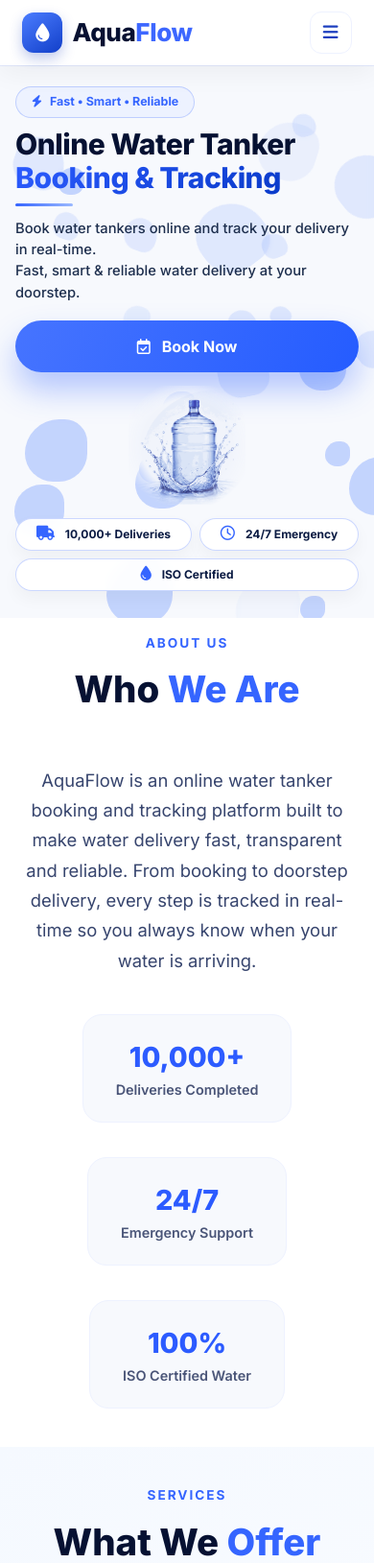
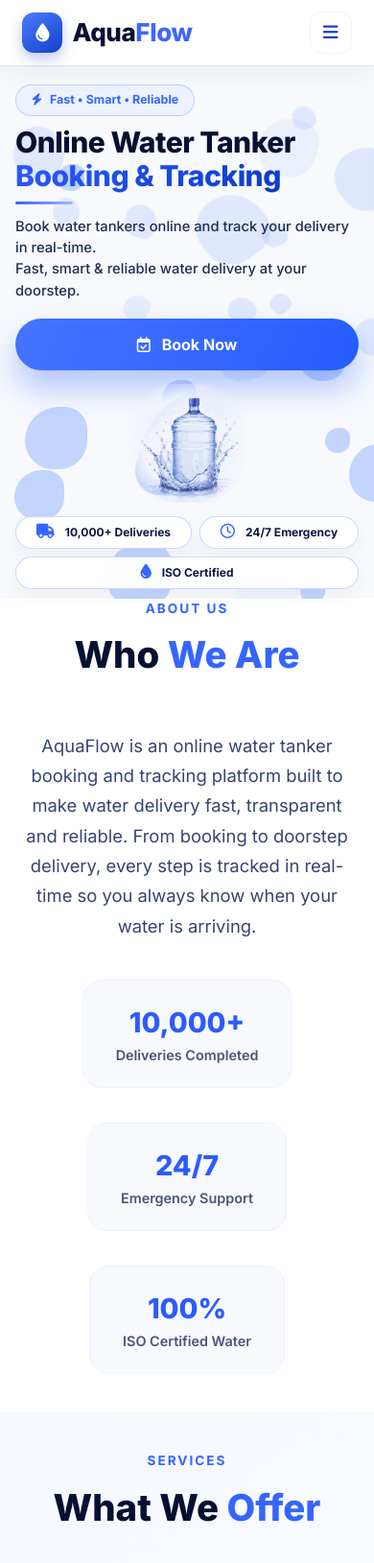
Before and after one commit to Kruthibhebbar/Aqua-Flow-Project, a Flask app: page / in a window 390 px wide. Shown: the top 1629 px of the page at 96% size. Run offline with Flask 3, Linux system fonts and the light colour scheme.

Commit message:
Mobile View Change

```diff
--- a/templates/index.html
+++ b/templates/index.html
@@ -867,7 +867,7 @@
                 display: flex;
                 flex-direction: column;
                 justify-content: flex-start;
-                padding: 28px 20px 36px;
+                padding: 28px 20px 14px;
             }
             .hero-left {
                 max-width: 100%;
@@ -927,7 +927,7 @@
                showing up as a big blank strip right after the hero (e.g.
                before "About Us") — tighten it for mobile only. */
             .about-wrap {
-                padding: 16px 5% 40px;
+                padding: 0 5% 40px;
             }
             .services-wrap {
                 padding: 40px 5%;
@@ -970,7 +970,7 @@
            from the 768px step above. */
         @media (max-width: 576px) {
             .hero-modern {
-                padding: 22px 16px 28px;
+                padding: 20px 16px 10px;
             }
             .hero-title {
                 font-size: 30px;
```
